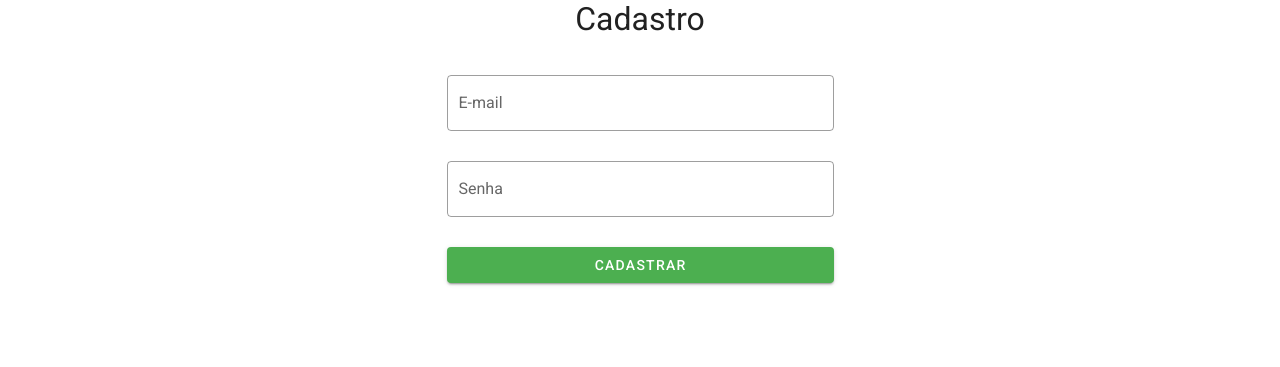
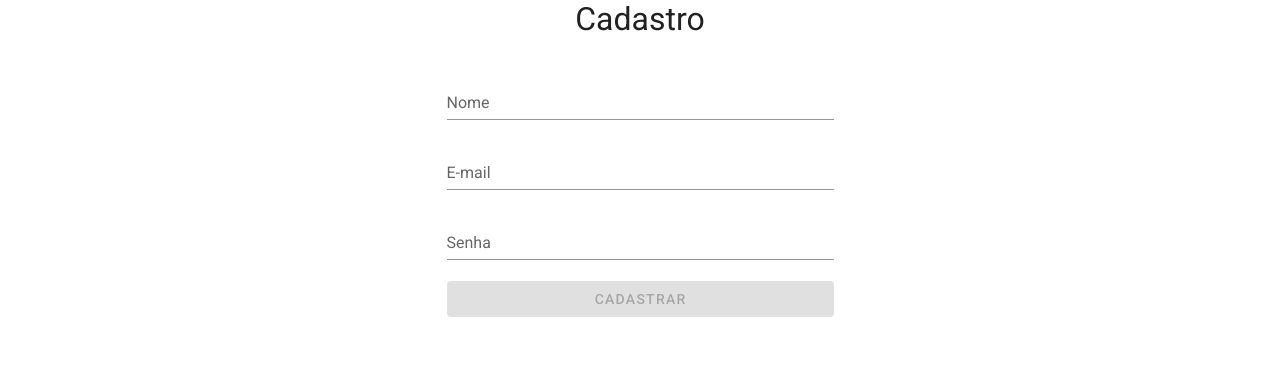
Before and after one commit to codenation-dev/squad-1-ad-java-e-vue-online-ca-back, a Vue app in the folder app/: page /register in a window 1280 px wide. Shown: the part 161-528 px from the top of the page. Built offline with nearby package versions, Linux system fonts and the light colour scheme.

Commit message:
Validations to register view

```diff
--- a/app/src/views/Login.vue
+++ b/app/src/views/Login.vue
@@ -3,7 +3,13 @@
     <h1 class="home-title">Login</h1>
     <v-form @submit.prevent="handleSubmit" v-model="valid" class="home-section">
       <v-text-field required type="email" :rules="emailRules" v-model="email" label="E-mail"></v-text-field>
-      <v-text-field required type="password" :rules="passwordRules" v-model="password" label="Password"></v-text-field>
+      <v-text-field
+        required
+        type="password"
+        :rules="passwordRules"
+        v-model="password"
+        label="Password"
+      ></v-text-field>
       <v-btn color="success" :disabled="!valid" type="submit">Logar</v-btn>
     </v-form>
   </div>
@@ -11,25 +17,23 @@
 
 <script>
 export default {
-  name: "home",
+  name: 'home',
   data() {
     return {
-      email: "",
+      email: '',
       emailRules: [
         v => !!v || 'E-mail obrigatório!',
         v => /.+@.+\..+/.test(v) || 'E-mail deve ser válido',
       ],
-      password: "",
-      passwordRules: [
-        v => !!v || 'Password obrigatório!',
-      ],
-      valid: true
+      password: '',
+      passwordRules: [v => !!v || 'Password obrigatório!'],
+      valid: true,
     };
   },
   methods: {
     handleSubmit: () => {
-      console.log('logando')
-    }
+      console.log('logando');
+    },
   },
 };
 </script>
--- a/app/src/views/Register.vue
+++ b/app/src/views/Register.vue
@@ -1,11 +1,12 @@
 <template>
   <v-container text-center>
     <h1 class="register__title text-center">Cadastro</h1>
-    <v-form @submit.prevent="handleSubmit">
+    <v-form v-model="isValid" @submit.prevent="handleSubmit">
       <v-flex xs12 offset-md4 md4>
-        <v-text-field required label="E-mail" outlined />
-        <v-text-field required label="Senha" outlined type="password" />
-        <v-btn color="success" block type="submit">Cadastrar</v-btn>
+        <v-text-field required v-model="name" :rules="nameRules" label="Nome" />
+        <v-text-field required v-model="email" :rules="emailRules" label="E-mail" />
+        <v-text-field required v-model="password" :rules="passwordRules" label="Senha" type="password" />
+        <v-btn color="success" :disabled="!isValid" block type="submit">Cadastrar</v-btn>
       </v-flex>
     </v-form>
   </v-container>
@@ -15,13 +16,30 @@
 export default {
   name: 'register',
   data: () => ({
-    //
+    isValid: true,
+    name: '',
+    email: '',
+    password: '',
+    // Rules
+    nameRules: [
+      v => !!v || 'O nome é obrigatório',
+      v => (v && v.length >= 3) || 'O nome deve ter mais do que 3 caracteres',
+    ],
+    emailRule: [
+      v => !!v || 'O e-mail é obrigatório',
+      v => /.+@.+\..+/.test(v) || 'Você deve informar um e-mail válido',
+    ],
+    passwordRules: [
+      v => !!v || 'A senha é obrigatória',
+      v => (v && v.length >= 6) || 'A senha deve ter no mínimo 6 caracteres',
+      v => /^(?=.*[A-Za-z])(?=.*\d)[A-Za-z\d]{6,}$/ || 'A senha deve conter pelo menos 1 letra maiúscula, 1 letra e 1 número',
+    ]
   }),
   methods: {
     handleSubmit() {
       alert('Chama a rota para criar registrar o usuário');
-    }
-  }
+    },
+  },
 };
 </script>
 
```
